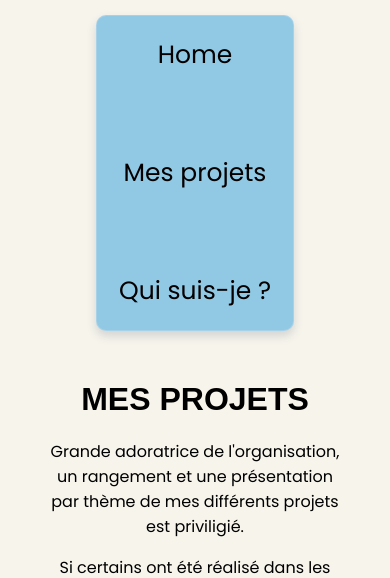
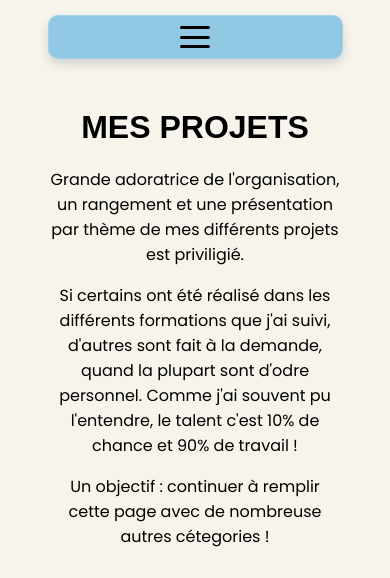
Before and after one commit to clarisse-lebaut/MyPortfolio, a PHP site: page /index.php?page=projects in a window 390 px wide; the page is wider, and only the part inside the window is pictured. Shown: the top 578 px of that part. Run offline with PHP 8.4, Linux system fonts and the light colour scheme; some web fonts are replaced.

Commit message:
start responsif,  end : home, main project, header, footer

```diff
--- a/assets/styles/footer.css
+++ b/assets/styles/footer.css
@@ -1,3 +1,25 @@
+@media screen and (max-width: 426px) {
+  .main-footer-nav {
+    margin: 0 auto;
+    width: 100%;
+  }
+
+  .section-link {
+    display: flex;
+    flex-direction: column;
+    justify-content: center;
+    gap: 5rem;
+  }
+  .section-logo {
+    display: flex;
+    flex-direction: column;
+    justify-content: center;
+    gap: 1rem;
+    border-radius: 10px;
+    padding: 20px;
+  }
+}
+
 .section-link {
   display: flex;
   justify-content: center;
--- a/assets/styles/header.css
+++ b/assets/styles/header.css
@@ -1,13 +1,13 @@
+/* Styles communs pour la barre de navigation */
 .main-nav {
   display: flex;
-  flex-wrap: wrap; /* Permet aux éléments de se replier à l'intérieur du conteneur */
+  flex-wrap: wrap;
   justify-content: center;
   align-items: center;
-  gap: 5rem; /* Ajustez cette valeur si nécessaire */
-  padding: 20px;
   margin: 15px auto;
-  width: 40%; /* Ajustez cette valeur pour limiter la largeur */
-
+  padding: 10px;
+  width: 40%;
+  /* --- Glasphorism Generator --- */
   background: #91c8e4;
   box-shadow: 0 5px 10px 0 lightgray;
   backdrop-filter: blur(5px);
@@ -15,15 +15,86 @@
   border-radius: 10px;
   border: 1px solid rgba(255, 255, 255, 0.18);
 }
+
+.menu {
+  display: flex;
+  gap: 2.5rem;
+}
+
 .main-li {
   list-style: none;
+  text-align: center;
 }
+
 .main-a {
   color: black;
   text-decoration: none;
   font-size: 25px;
   transition: ease-in-out 0.2s;
 }
+
 .main-a:hover {
   color: #f6f4eb;
 }
+
+/* Styles pour le menu hamburger */
+.hamburger {
+  display: none;
+  flex-direction: column;
+  cursor: pointer;
+  width: 30px;
+  height: 22px;
+  justify-content: space-between;
+  align-items: center;
+}
+
+.hamburger span {
+  display: block;
+  height: 3px;
+  width: 100%;
+  background: black;
+  border-radius: 3px;
+  transition: 0.3s;
+}
+
+.menu-toggle {
+  display: none;
+}
+
+/* version mobile */
+@media screen and (max-width: 425px) {
+  .main-nav {
+    flex-direction: column;
+    width: 70%;
+    padding: 10px;
+  }
+
+  .hamburger {
+    display: flex;
+  }
+
+  .menu {
+    display: none;
+    flex-direction: column;
+    text-align: center;
+    padding: 30px;
+    gap: 1rem;
+  }
+
+  .menu-toggle:checked ~ .menu {
+    display: flex;
+  }
+
+  /* Animation pour l'icône hamburger */
+  .menu-toggle:checked + .hamburger span:nth-child(1) {
+    transform: rotate(45deg) translateY(8px);
+  }
+
+  .menu-toggle:checked + .hamburger span:nth-child(2) {
+    opacity: 0;
+  }
+
+  .menu-toggle:checked + .hamburger span:nth-child(3) {
+    transform: rotate(-45deg) translateY(-8px);
+  }
+}
--- a/assets/styles/projects.css
+++ b/assets/styles/projects.css
@@ -1,3 +1,15 @@
+@media screen and (max-width: 425px) {
+  .main-container {
+    display: flex;
+    flex-direction: column;
+    gap: 3rem;
+    justify-content: center;
+  }
+  .main-card-text:hover {
+    transform: none;
+  }
+}
+
 .main-container {
   display: flex;
   justify-content: center;
@@ -39,15 +51,12 @@
   text-align: center;
   padding: 10px;
   box-sizing: border-box;
-  border-radius: 10px; /* Optionnel, pour arrondir les coins du texte */
-  font-size: 2.5rem; /* Ajustez la taille du texte comme nécessaire */
-  white-space: nowrap; /* Évite que le texte ne se divise en plusieurs lignes */
-  transition: transform 0.3s; /* Ajoute une transition fluide pour le mouvement */
+  border-radius: 10px;
+  font-size: 2rem;
+  white-space: nowrap;
+  transition: transform 0.3s;
 }
 
 .main-card-text:hover {
-  transform: translate(
-    -50%,
-    -80%
-  ); /* Déplace le texte légèrement vers le bas lors du survol */
+  transform: translate(-50%, -80%); /* Déplace le texte légèrement vers le bas lors du survol */
 }
--- a/components/footer.php
+++ b/components/footer.php
@@ -1,3 +1,5 @@
+<meta name="viewport" content="width=device-width, initial-scale=1.0">
+
 <link rel="stylesheet" href="../assets/styles/footer.css">
 
 <nav class="main-footer-nav">
--- a/components/header.php
+++ b/components/header.php
@@ -1,7 +1,17 @@
+<meta name="viewport" content="width=device-width, initial-scale=1.0">
+
 <link rel="stylesheet" href="../assets/styles/header.css">
 
 <nav class="main-nav">
-    <li class="main-li"><a class="main-a" href="../index.php?page=home">Home</a></li>
-    <li class="main-li"><a class="main-a" href="../index.php?page=projects">Mes projets</a></li>
-    <li class="main-li"><a class="main-a" href="../index.php?page=me">Qui suis-je ?</a></li>
+    <input type="checkbox" id="menu-toggle" class="menu-toggle">
+    <label for="menu-toggle" class="hamburger">
+        <span></span>
+        <span></span>
+        <span></span>
+    </label>
+    <div class="menu">
+        <li class="main-li"><a class="main-a" href="../index.php?page=home">Home</a></li>
+        <li class="main-li"><a class="main-a" href="../index.php?page=projects">Mes projets</a></li>
+        <li class="main-li"><a class="main-a" href="../index.php?page=me">Qui suis-je ?</a></li>
+    </div>
 </nav>
--- a/components/nav-projects.php
+++ b/components/nav-projects.php
@@ -1,3 +1,5 @@
+<meta name="viewport" content="width=device-width, initial-scale=1.0">
+
 <link rel="stylesheet" href="../assets/styles/nav-projects.css">
 
 <section class="main-container">
--- a/pages/projects.php
+++ b/pages/projects.php
@@ -1,3 +1,5 @@
+<meta name="viewport" content="width=device-width, initial-scale=1.0">
+
 <link rel="stylesheet" href="../assets/styles/global.css">
 <link rel="stylesheet" href="../assets/styles/projects.css">
 
```
Also changed, not shown: assets/img/projects/matchatea/MatchaTea2.png (deleted), assets/img/projects/matchatea/MatchaTeaHome.png (deleted).
